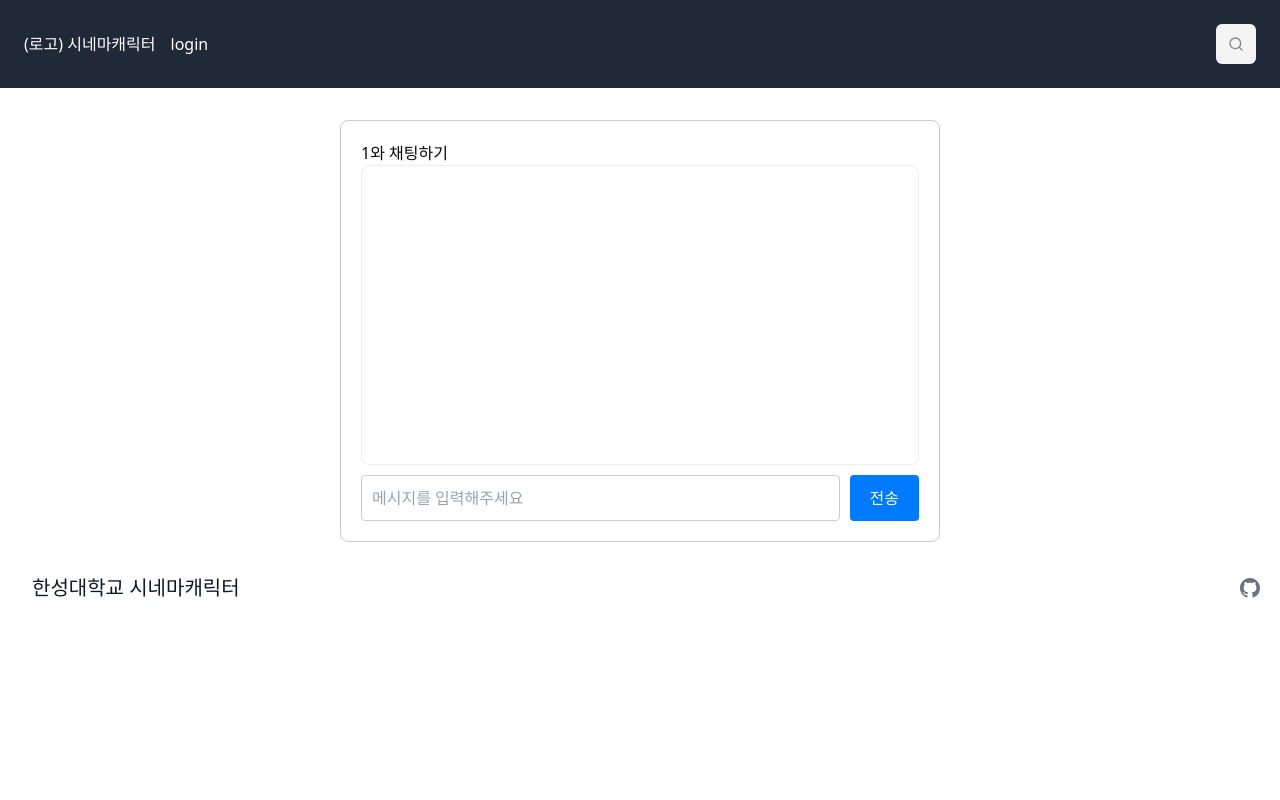
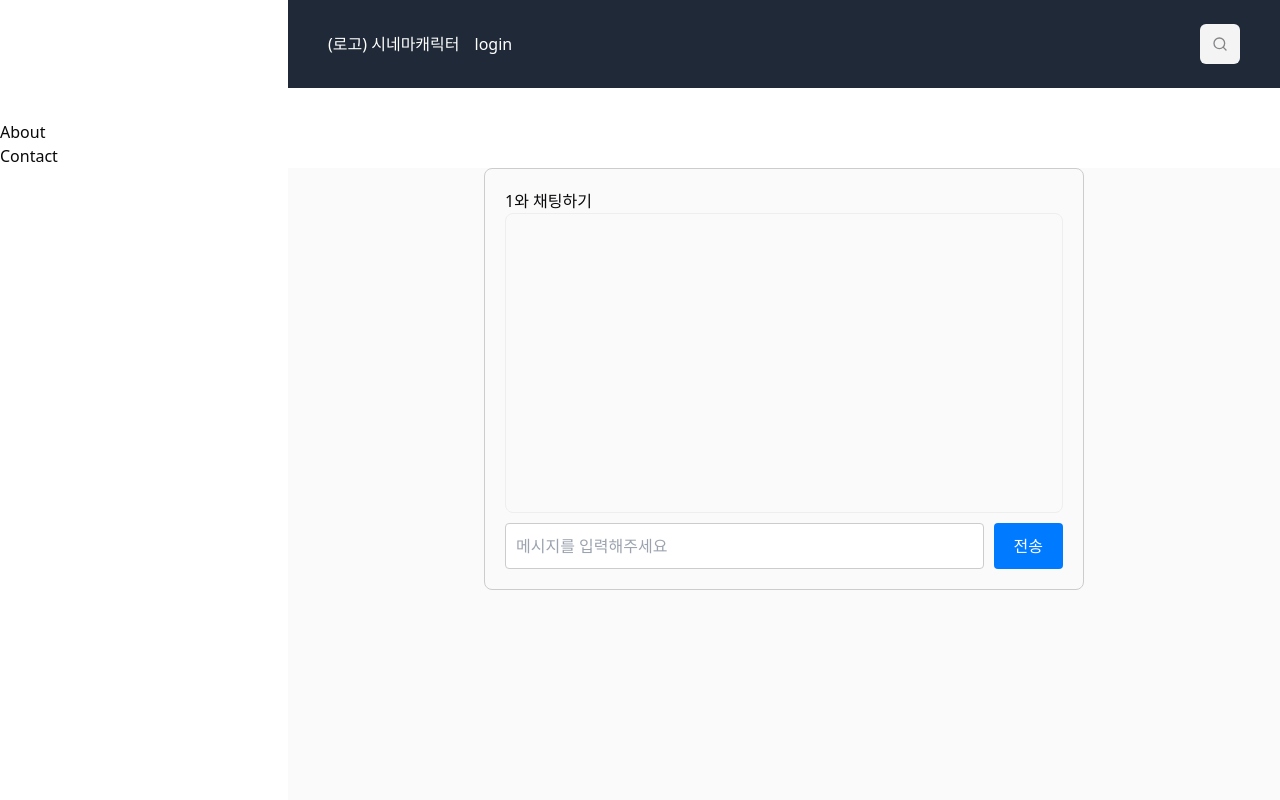
Before and after one commit to LSJ123-123/chatbot_web, a Next.js app: page /chatBot-page/1 in a window 1280 px wide. Shown: the top 800 px of the page. Built offline with nearby package versions, Linux system fonts and the light colour scheme.

Commit message:
Sidebar 기초 구조 추가, Zustand 상태 관리 도구 추가
sidebar만 추가해서 현재 닫을수는 없음
Zustand 라이브러리가 추가되었음

```diff
--- a/app/layout.tsx
+++ b/app/layout.tsx
@@ -1,7 +1,6 @@
 import type { Metadata } from "next";
 import { Inter } from "next/font/google";
-import Header from "@/components/header";
-import Footer from "@/components/footer";
+import SemnaticLayout from "@/components/semantic-layout";
 import "./globals.css";
 
 const inter = Inter({ subsets: ["latin"] });
@@ -19,9 +18,7 @@ export default function RootLayout({
   return (
     <html lang="en">
       <body>
-        <Header />
-        {children}
-        <Footer />
+        <SemnaticLayout>{children}</SemnaticLayout>
       </body>
     </html>
   );
--- a/components/header/index.tsx
+++ b/components/header/index.tsx
@@ -5,13 +5,15 @@ const linkStyle = {
   marginRight: 15
 };
 
-const Header = () => (
-  <div className="flex items-center justify-between p-6 bg-gray-800 text-white mb-8">
-    <div className="flex items-center">
+const Header = () => {
+
+  return (
+  <header className="flex items-center justify-between p-6 bg-gray-800 text-white mb-8">
+    <div className="flex items-center ml-4">
       <Link style={linkStyle} href="/">(로고) 시네마캐릭터</Link>
       <Link style={linkStyle} href="/login">login</Link>
     </div>
-    <div className="flex items-center">
+    <div className="flex items-center mr-4">
       <CommandDialogTrigger>
         <CommandInput placeholder="Type a command or search..." />
         <CommandList>
@@ -24,7 +26,7 @@ const Header = () => (
         </CommandList>
       </CommandDialogTrigger>
     </div>
-  </div>
-);
+  </header>
+)};
 
 export default Header;
--- /dev/null
+++ b/components/semantic-layout/index.tsx
@@ -0,0 +1,50 @@
+"use client";
+
+import { cn } from "@/lib/utils";
+import { useStore } from "@/hooks/use-store";
+import Footer from "@/components/footer";
+import Sidebar from "@/components/sidebar";
+import Header from "@/components/header";
+import { useSidebarToggle } from "@/hooks/use-sidebar-toggle";
+
+const SemnaticLayout = ({
+  children
+}: {
+  children: React.ReactNode;
+}) => {
+  const sidebar = useStore(useSidebarToggle, (state) => state);
+
+  if (!sidebar) return null;
+
+  return (
+    <>
+      <header
+        className={cn(
+          "transition-[margin-left] ease-in-out duration-300",
+          sidebar?.isOpen === false ? "lg:ml-[90px]" : "lg:ml-72"
+        )}
+      >
+        <Header />
+      </header>
+      <Sidebar />
+      <main
+        className={cn(
+          "min-h-[calc(100vh_-_56px)] bg-zinc-50 dark:bg-zinc-900 transition-[margin-left] ease-in-out duration-300",
+          sidebar?.isOpen === false ? "lg:ml-[90px]" : "lg:ml-72"
+        )}
+      >
+        {children}
+      </main>
+      <footer
+        className={cn(
+          "transition-[margin-left] ease-in-out duration-300",
+          sidebar?.isOpen === false ? "lg:ml-[90px]" : "lg:ml-72"
+        )}
+      >
+        <Footer />
+      </footer>
+    </>
+  );
+}
+
+export default SemnaticLayout;
--- /dev/null
+++ b/components/sidebar/index.tsx
@@ -0,0 +1,17 @@
+const Sidebar = () => {
+    return (
+    <aside className="sidebar">
+        <nav>
+        <ul>
+            <li>
+            <a href="/about">About</a>
+            </li>
+            <li>
+            <a href="/contact">Contact</a>
+            </li>
+        </ul>
+        </nav>
+    </aside>
+)};
+
+export default Sidebar;
--- /dev/null
+++ b/hooks/use-sidebar-toggle.ts
@@ -0,0 +1,22 @@
+import { create } from 'zustand';
+import { persist, createJSONStorage } from 'zustand/middleware';
+
+interface useSidebarToggleStore {
+  isOpen: boolean;
+  setIsOpen: () => void;
+}
+
+export const useSidebarToggle = create(
+  persist<useSidebarToggleStore>(
+    (set, get) => ({
+      isOpen: true,
+      setIsOpen: () => {
+        set({ isOpen: !get().isOpen });
+      }
+    }),
+    {
+      name: 'sidebarOpen',
+      storage: createJSONStorage(() => localStorage)
+    }
+  )
+);
--- /dev/null
+++ b/hooks/use-store.ts
@@ -0,0 +1,15 @@
+import { useState, useEffect } from 'react';
+
+export const useStore = <T, F>(
+  store: (callback: (state: T) => unknown) => unknown,
+  callback: (state: T) => F
+) => {
+  const result = store(callback) as F;
+  const [data, setData] = useState<F>();
+
+  useEffect(() => {
+    setData(result);
+  }, [result]);
+
+  return data;
+};
--- a/package.json
+++ b/package.json
@@ -20,7 +20,8 @@
     "react": "^18",
     "react-dom": "^18",
     "tailwind-merge": "^2.3.0",
-    "tailwindcss-animate": "^1.0.7"
+    "tailwindcss-animate": "^1.0.7",
+    "zustand": "^4.5.4"
   },
   "devDependencies": {
     "@types/node": "^20",
```
Also changed, not shown: 1 other file (tests, documents, lock files or other folders).
